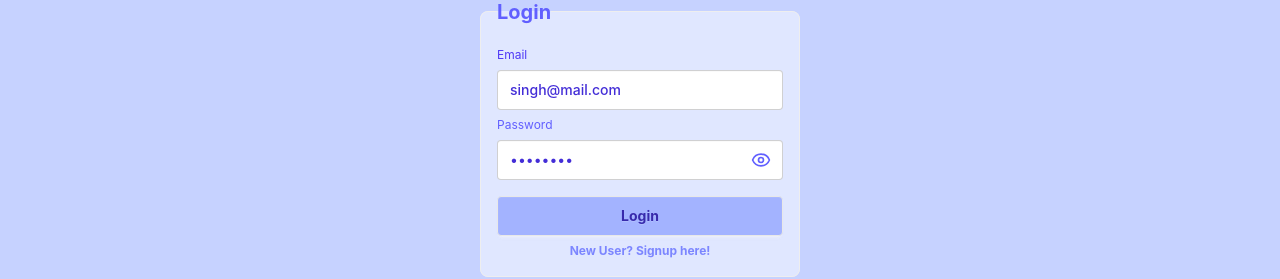
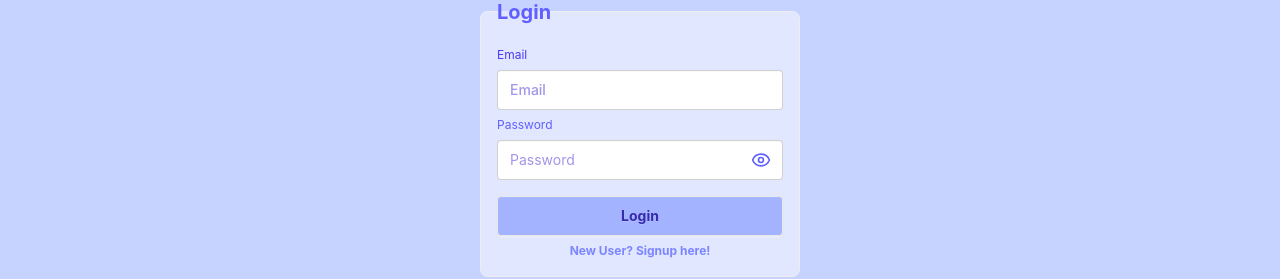
Before and after one commit to GouravS27/NexDev-Frontend, a React (Vite) app: page /login in a window 1280 px wide. Shown: the part 271-550 px from the top of the page. Built offline with nearby package versions, Linux system fonts and the light colour scheme.

Commit message:
remove hard coded login credentials

```diff
--- a/src/components/Login.jsx
+++ b/src/components/Login.jsx
@@ -7,8 +7,8 @@ import { API_BASE_URL } from "../utils/constants";
 import { Eye, EyeOff } from "lucide-react";
 
 const Login = () => {
-  const [email, setEmail] = useState("singh@mail.com");
-  const [password, setPassword] = useState("Test@123");
+  const [email, setEmail] = useState("");
+  const [password, setPassword] = useState("");
   const [firstName, setFirstName] = useState("");
   const [lastName, setLastName] = useState("");
   const [isLogin, setIsLogin] = useState(true);
```
